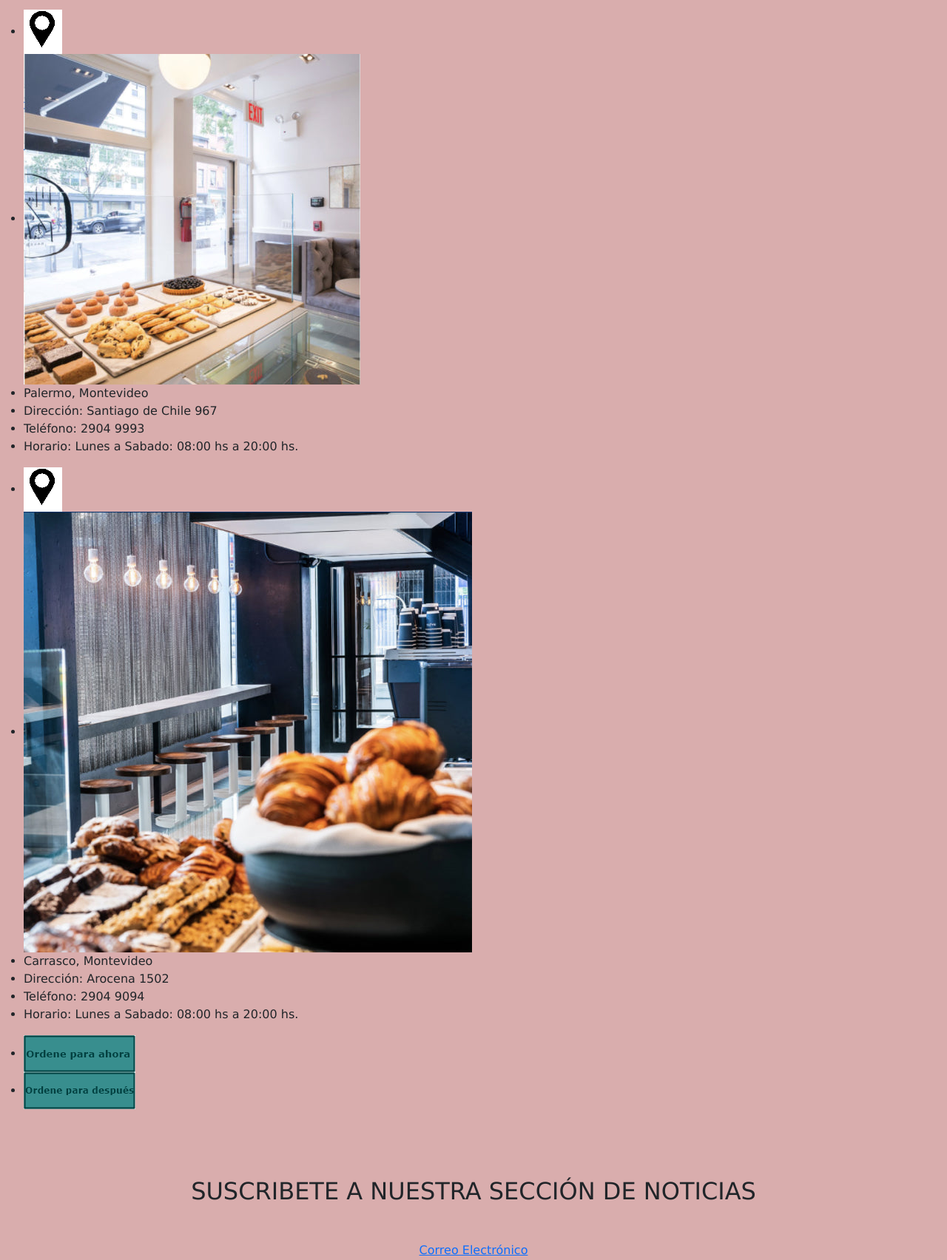
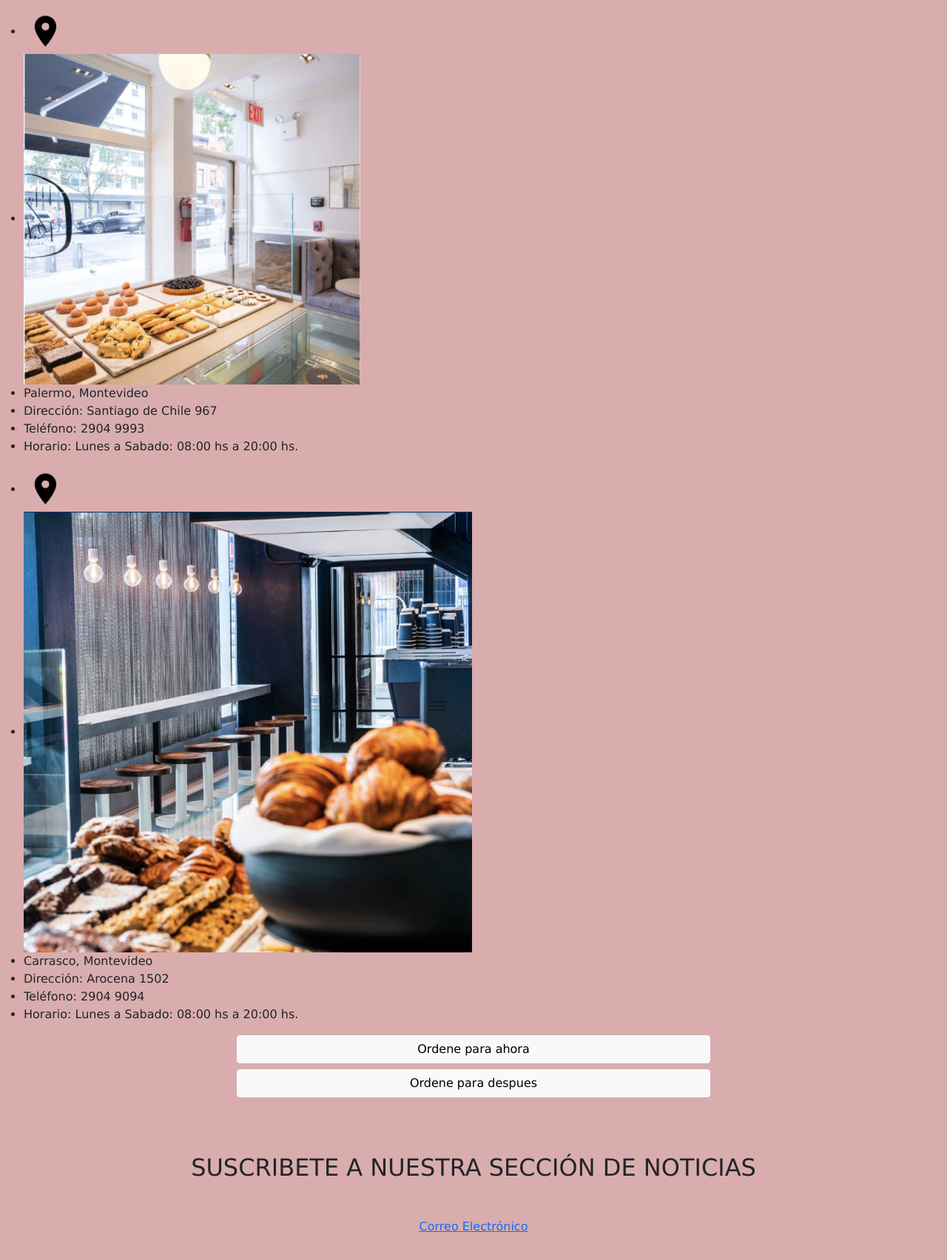
Before and after one commit to janinemazzeo/desafio-final-janine, a plain HTML site: page delivery.html in a window 1280 px wide. Shown: the part 145-1849 px from the top of the page at 74% size. Drawn offline with nearby package versions, Linux system fonts and the light colour scheme.

Commit message:
Agregue el nav con bootstrap y dos botones en Delivery

```diff
--- a/delivery.html
+++ b/delivery.html
@@ -64,7 +64,7 @@
     <section>
         <div>
             <ul>
-                <li><img src="Delivery/delivery.png" alt=""></li>
+                <li><img src="Delivery/Ubicacion.png" alt="" height="60px"></li>
                 <li><img src="Delivery/location1.jpg" alt=""></li>
                 <li>Palermo, Montevideo</li>
                 <li>Dirección: Santiago de Chile 967</li>
@@ -74,7 +74,7 @@
         </div>
         <div>
             <ul>
-                <li><img src="Delivery/delivery.png" alt=""></li>
+                <li><img src="Delivery/Ubicacion.png" alt="" height="60px"></li>
                 <li><img src="Delivery/location3.jpg" alt=""></li>
                 <li>Carrasco, Montevideo</li>
                 <li>Dirección: Arocena 1502</li>
@@ -84,15 +84,13 @@
         </div>
     </section>
 
-    <section>
-        <div>
-            <ul>
-                <li><img src="Delivery/ordenenow.png" alt=""></li>
-                <li><img src="Delivery/ordenelate.png" alt=""></li>
-            </ul>
 
-        </div>
-    </section>
+    <div class="d-grid gap-2 col-6 mx-auto">
+        <button class="btn btn-light" type="button">Ordene para ahora</button>
+        <button class="btn btn-light" type="button">Ordene para despues</button>
+      </div>
+
+
 </main>
 
 
```
Also changed, not shown: galeria.html (+2 -2 lines), index.html (+3 -3 lines), menu.html (+2 -2 lines), nosotros.html (+2 -2 lines), Delivery/Ubicacion.png (added).
